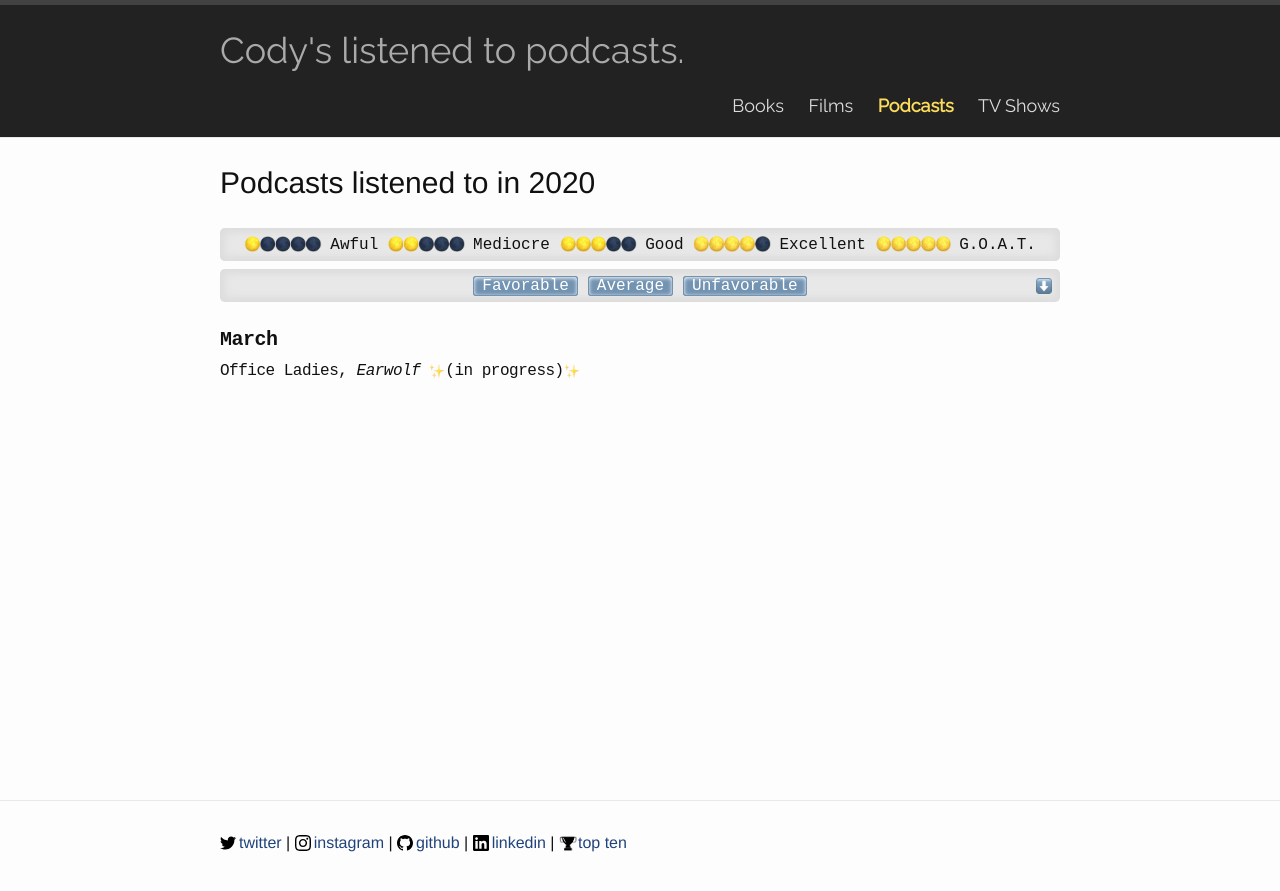
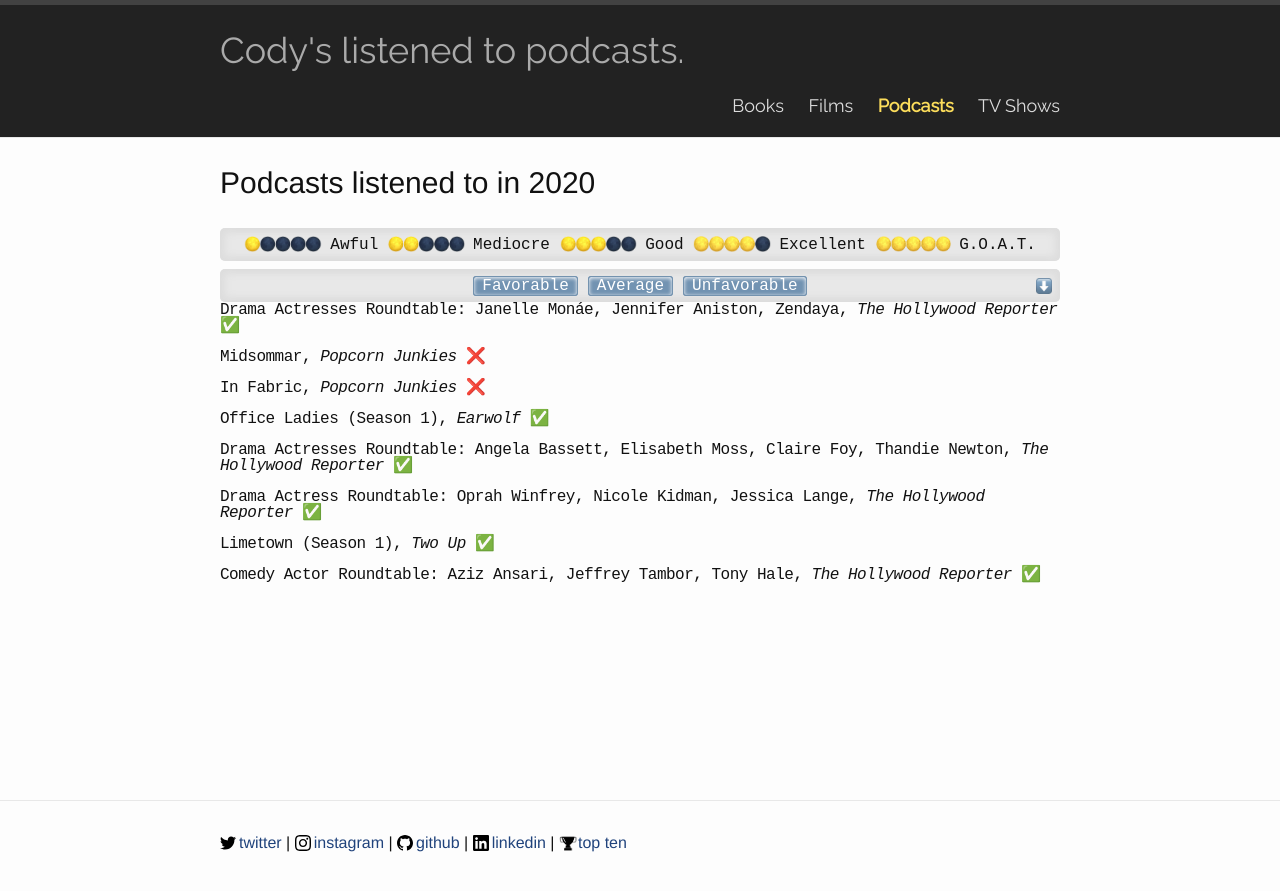
Before and after one commit to codydalerodgers/personal-blog, a Jekyll site: the page built from _podcasts/2020.md, in a window 1280 px wide. Shown: the top 891 px of the page. Built offline with Jekyll 4.4.1, drawn with Linux system fonts in a browser that asks for light colours.

Commit message:
Podcasts in 2020

```diff
--- a/_podcasts/2020.md
+++ b/_podcasts/2020.md
@@ -4,5 +4,19 @@
 title: Podcasts listened to in 2020
 category: podcasts
 ---
-## March
-Office Ladies, _Earwolf_ {{ site.ip }}
+
+Drama Actresses Roundtable: Janelle Monáe, Jennifer Aniston, Zendaya, _The Hollywood Reporter_ ✅
+
+Midsommar, _Popcorn Junkies_ ❌
+
+In Fabric, _Popcorn Junkies_ ❌
+
+Office Ladies (Season 1), _Earwolf_ ✅
+
+Drama Actresses Roundtable: Angela Bassett, Elisabeth Moss, Claire Foy, Thandie Newton, _The Hollywood Reporter_ ✅
+
+Drama Actress Roundtable: Oprah Winfrey, Nicole Kidman, Jessica Lange, _The Hollywood Reporter_ ✅
+
+Limetown (Season 1), _Two Up_ ✅
+
+Comedy Actor Roundtable: Aziz Ansari, Jeffrey Tambor, Tony Hale, _The Hollywood Reporter_ ✅
```
Also changed, not shown: _shows/2020.md (+3 -0 lines).
